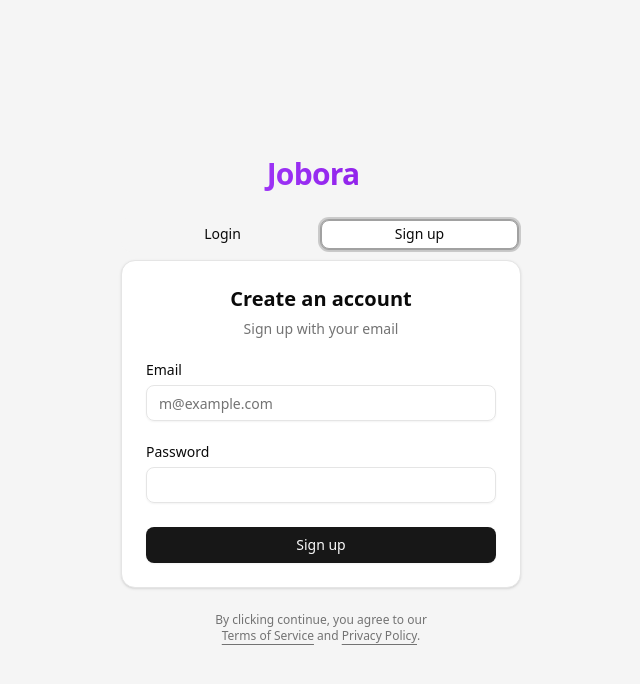
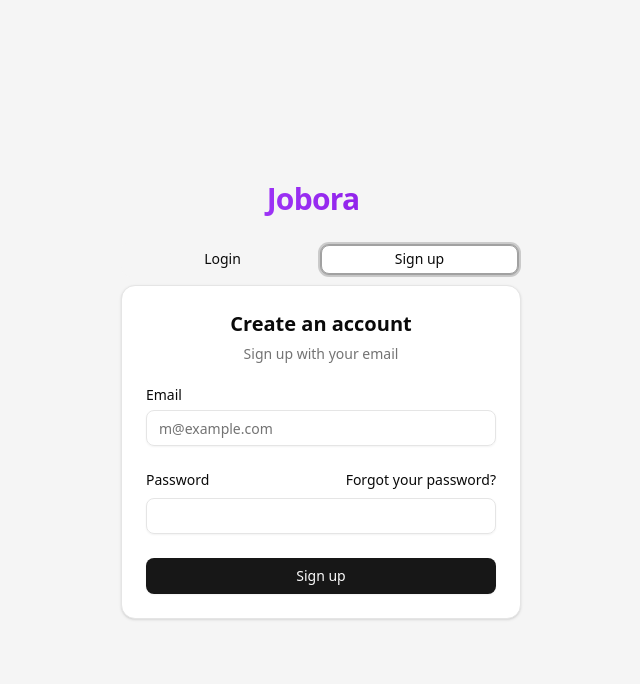
Before and after one commit to DeeKayMA/trackr, a Next.js app: page /login in a window 1280 px wide. Both pictures are taken after a click on the tab "Sign up". Shown: the top 684 px of the page, without its empty margins (327-967 px from the left). Built offline with nearby package versions, Linux system fonts and the light colour scheme.

Commit message:
Updated signup and login form to include forgot passoword and remove privacy policy

```diff
--- a/src/components/Forms/login-form.tsx
+++ b/src/components/Forms/login-form.tsx
@@ -64,10 +64,10 @@ export function LoginForm({
           </form>
         </CardContent>
       </Card>
-      <div className="text-balance text-center text-xs text-muted-foreground [&_a]:underline [&_a]:underline-offset-4 [&_a]:hover:text-primary  ">
+      {/* <div className="text-balance text-center text-xs text-muted-foreground [&_a]:underline [&_a]:underline-offset-4 [&_a]:hover:text-primary  ">
         By clicking continue, you agree to our <a href="#">Terms of Service</a>{" "}
         and <a href="#">Privacy Policy</a>.
-      </div>
+      </div> */}
     </div>
   )
 }
--- a/src/components/Forms/singup-form.tsx
+++ b/src/components/Forms/singup-form.tsx
@@ -30,17 +30,6 @@ export function SignUpForm({
             <div className="grid gap-6">
             {/* LOGIN FORM */}
               <div className="grid gap-6">
-                {/* Name
-                <div className="grid gap-2">
-                  <Label htmlFor="name">Name</Label>
-                  <Input
-                    id="name"
-                    name="name"
-                    type="text"
-                    placeholder="Joe Bloggs"
-                    required
-                  />
-                </div> */}
                 {/* EMAIL */}
                 <div className="grid gap-2">
                   <Label htmlFor="email">Email</Label>
@@ -56,12 +45,12 @@ export function SignUpForm({
                 <div className="grid gap-2">
                   <div className="flex items-center">
                     <Label htmlFor="password">Password</Label>
-                    {/* <a
-                      href="#"
+                    <a
+                      href="/forgot-password"
                       className="ml-auto text-sm underline-offset-4 hover:underline"
                     >
                       Forgot your password?
-                    </a> */}
+                    </a>
                   </div>
                   <Input id="password" type="password" name="password" required />
                 </div>
@@ -74,10 +63,10 @@ export function SignUpForm({
           </form>
         </CardContent>
       </Card>
-      <div className="text-balance text-center text-xs text-muted-foreground [&_a]:underline [&_a]:underline-offset-4 [&_a]:hover:text-primary  ">
+      {/* <div className="text-balance text-center text-xs text-muted-foreground [&_a]:underline [&_a]:underline-offset-4 [&_a]:hover:text-primary  ">
         By clicking continue, you agree to our <a href="#">Terms of Service</a>{" "}
         and <a href="#">Privacy Policy</a>.
-      </div>
+      </div> */}
     </div>
   )
 }
```
